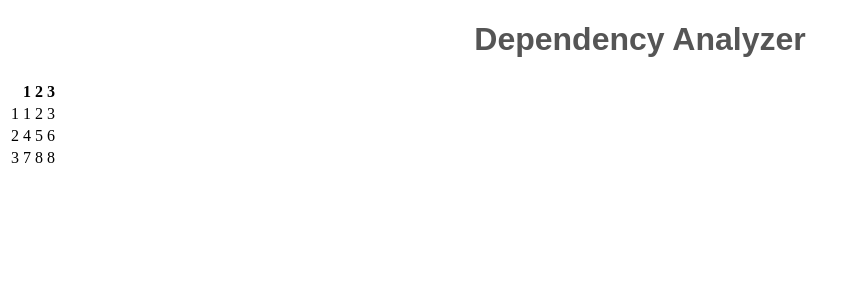
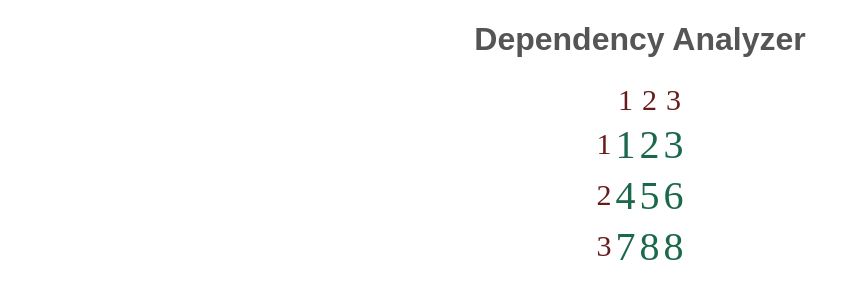
Before and after one commit to andrenaMatthiasZ/DependencyAnalyzer, an Angular app: page / in a window 1280 px wide. Shown: the top 300 px of the page, without its empty margins (0-858 px from the left). Built offline with nearby package versions, Linux system fonts and the light colour scheme.

Commit message:
add styles for matrix

```diff
--- a/src/app/dependency-table-row/dependency-table-row.component.css
+++ b/src/app/dependency-table-row/dependency-table-row.component.css
@@ -0,0 +1,10 @@
+.dependency-index{
+    font-size: 30px;
+    color: rgb(104, 27, 27);
+}
+
+
+.dependency-field{
+    font-size: 40px;
+    color: rgb(27, 104, 75);
+}
--- a/src/app/dependency-table-row/dependency-table-row.component.html
+++ b/src/app/dependency-table-row/dependency-table-row.component.html
@@ -1,3 +1,3 @@
 
-    <td>{{index}}</td>
-    <td *ngFor="let number of dependencies">{{number}}</td>
+    <td class="dependency-index">{{index}}</td>
+    <td class="dependency-field" *ngFor="let number of dependencies">{{number}}</td>
--- a/src/app/dependency-table/dependency-table.component.css
+++ b/src/app/dependency-table/dependency-table.component.css
@@ -0,0 +1,12 @@
+table{
+    margin-right: auto;
+    margin-left: auto;
+
+
+}
+
+
+.dependency-index{
+    font-size: 30px;
+    color: rgb(104, 27, 27);
+}
--- a/src/app/dependency-table/dependency-table.component.html
+++ b/src/app/dependency-table/dependency-table.component.html
@@ -1,11 +1,11 @@
 <table>
   <thead>
-    <tr>
-      <th></th>
-      <th *ngFor="let index of indices">{{ index }}</th>
-    </tr>
   </thead>
   <tbody>
+     <tr>
+      <td></td>
+      <td class="dependency-index" *ngFor="let index of indices">{{ index }}</td>
+    </tr>
     <tr app-dependency-table-row *ngFor="let index of indices" [dependencies]="rows[index-1]" [index]="index"></tr>
   </tbody>
 </table>
```
Also changed, not shown: src/app/app.component.css (line endings or trailing spaces).
